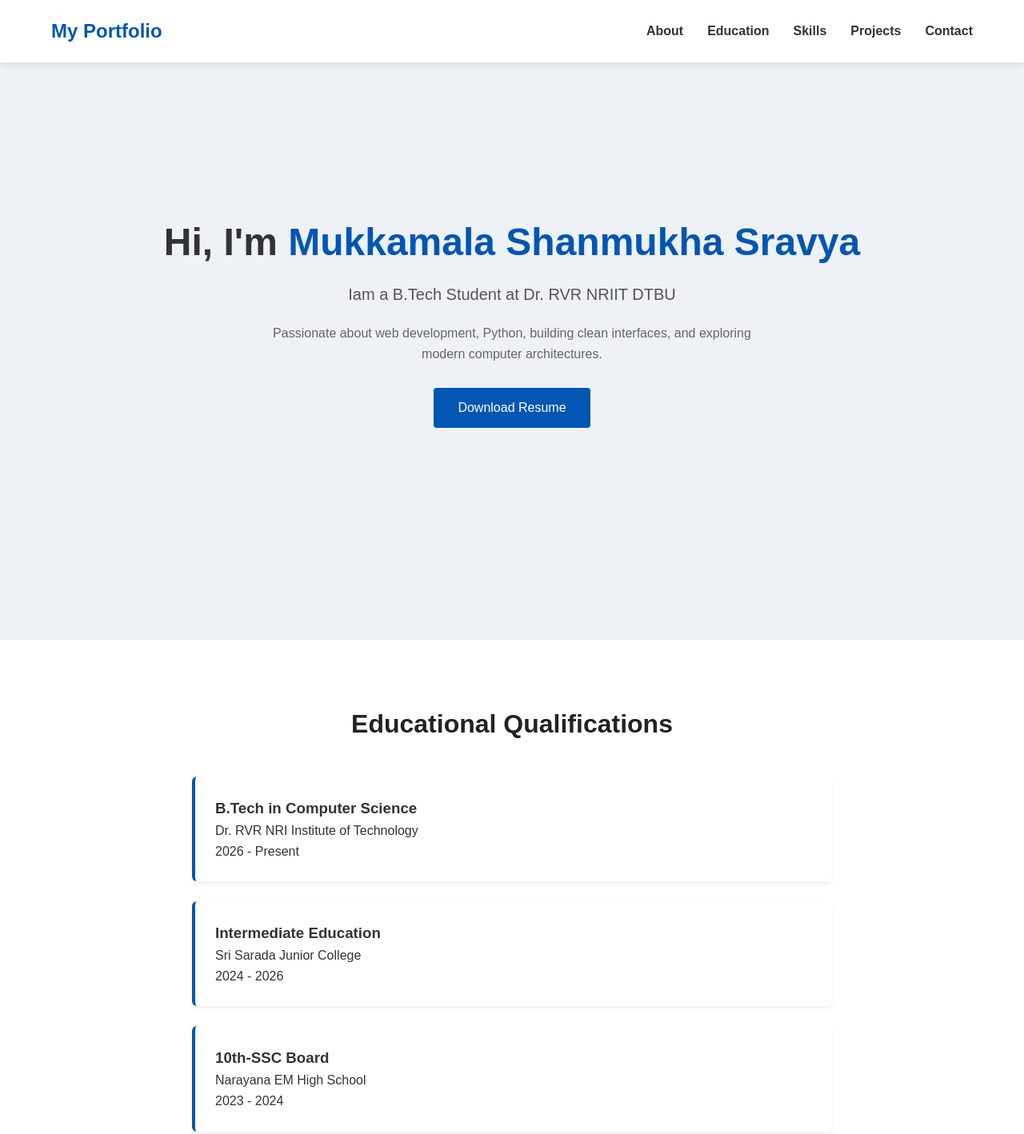
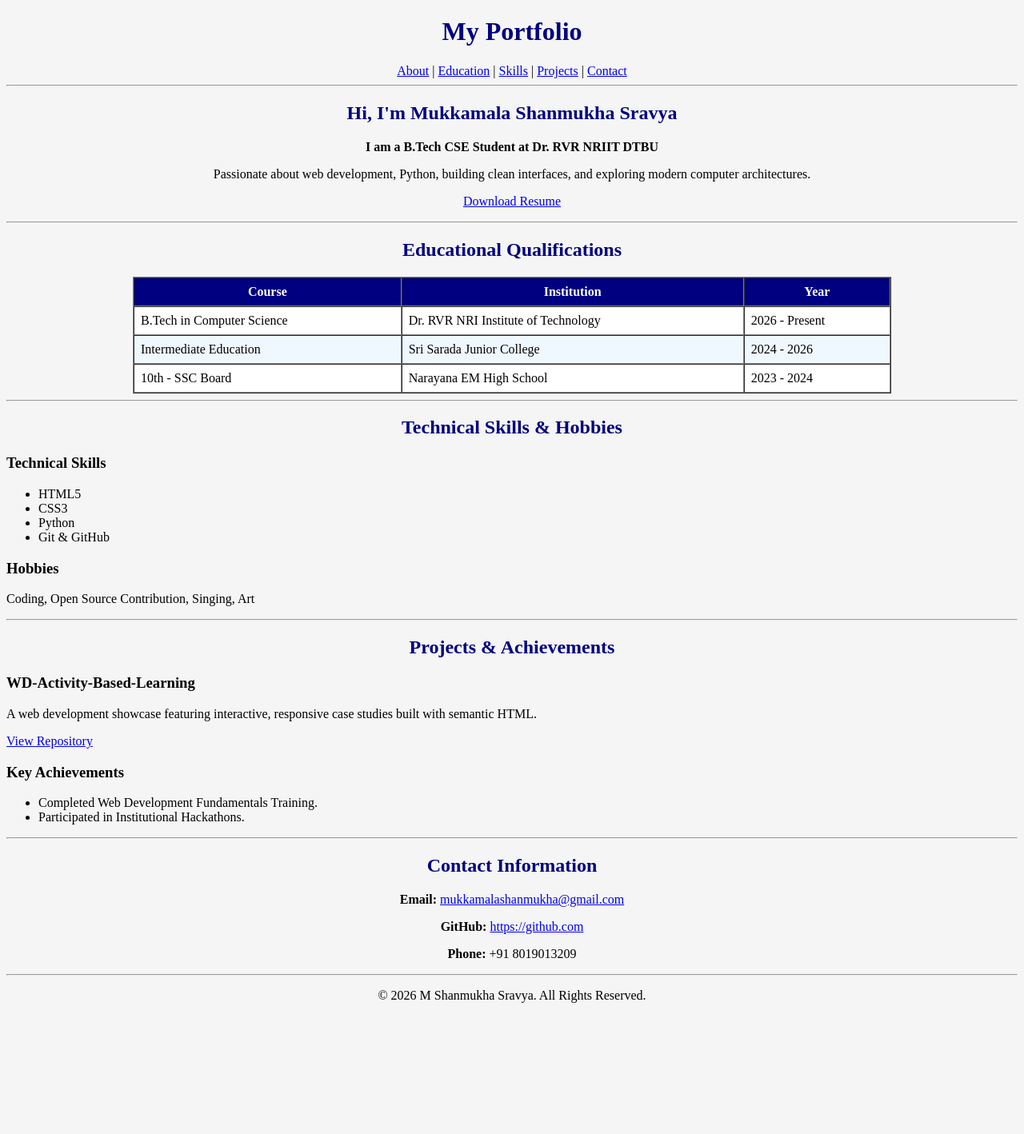
Before and after one commit to Shanmukha88/WD-Activity-Based-Learning, a plain HTML site: page Case study 1 - Personal portfolio.html in a window 1280 px wide. Shown: the top 1418 px of the page at 80% size. After the commit the page ends 1270 px from the top, so only its background shows below. Drawn offline with Linux system fonts and the light colour scheme.

Commit message:
Update Case study 1 - Personal portfolio.html

```diff
--- a/Case study 1 - Personal portfolio.html
+++ b/Case study 1 - Personal portfolio.html
@@ -2,272 +2,120 @@
 <html lang="en">
 <head>
     <meta charset="UTF-8">
-    <meta name="viewport" content="width=device-width, initial-scale=1.0">
-    <title>Personal Portfolio</title>
-    <style>
-        * {
-            margin: 0;
-            padding: 0;
-            box-sizing: border-box;
-            font-family: Arial, sans-serif;
-            scroll-behavior: smooth;
-        }
-        body {
-            color: #333;
-            line-height: 1.6;
-            background-color: #ffffff;
-        }
-        .navbar {
-            position: fixed;
-            top: 0;
-            width: 100%;
-            display: flex;
-            justify-content: space-between;
-            align-items: center;
-            padding: 20px 5%;
-            background-color: #ffffff;
-            box-shadow: 0 2px 10px rgba(0,0,0,0.1);
-            z-index: 1000;
-        }
-        .navbar .logo {
-            font-size: 24px;
-            font-weight: bold;
-            color: #0056b3;
-        }
-        .nav-links {
-            display: flex;
-            list-style: none;
-        }
-        .nav-links li {
-            margin-left: 30px;
-        }
-        .nav-links a {
-            text-decoration: none;
-            color: #333;
-            font-weight: bold;
-        }
-        .nav-links a:hover {
-            color: #0056b3;
-        }
-        @keyframes fadeIn {
-            from { opacity: 0; transform: translateY(-20px); }
-            to { opacity: 1; transform: translateY(0); }
-        }
-        @keyframes slideUp {
-            from { opacity: 0; transform: translateY(30px); }
-            to { opacity: 1; transform: translateY(0); }
-        }
-        .hero-section {
-            height: 100vh;
-            display: flex;
-            align-items: center;
-            justify-content: center;
-            text-align: center;
-            background: #eef1f5;
-            padding: 0 20px;
-        }
-        .hero-content h1 {
-            font-size: 48px;
-            margin-bottom: 10px;
-            animation: fadeIn 1s ease-out forwards;
-        }
-        .hero-content .highlight {
-            color: #0056b3;
-        }
-        .hero-content p {
-            font-size: 20px;
-            color: #555;
-            margin-bottom: 20px;
-        }
-        .hero-content .slide-up {
-            animation: slideUp 1s ease-out 0.3s forwards;
-            opacity: 0;
-        }
-        .hero-content .bio {
-            max-width: 600px;
-            font-size: 16px;
-            margin: 0 auto 30px auto;
-            color: #666;
-        }
-        .btn {
-            display: inline-block;
-            padding: 12px 30px;
-            background-color: #0056b3;
-            color: #ffffff;
-            text-decoration: none;
-            border-radius: 4px;
-        }
-        .btn:hover {
-            background-color: #004085;
-        }
-        .section {
-            padding: 80px 10%;
-        }
-        .section h2 {
-            text-align: center;
-            font-size: 32px;
-            margin-bottom: 40px;
-            color: #222;
-        }
-        .bg-light { background-color: #f9f9f9; }
-        .bg-dark { background-color: #1a1a1a; color: #ffffff; }
-        .bg-dark h2 { color: #ffffff; }
-        .timeline {
-            max-width: 800px;
-            margin: 0 auto;
-        }
-        .timeline-card {
-            background: #ffffff;
-            padding: 25px;
-            border-radius: 6px;
-            box-shadow: 0 4px 6px rgba(0,0,0,0.05);
-            margin-bottom: 25px;
-            border-left: 4px solid #0056b3;
-            color: #333;
-        }
-        .skills-grid {
-            display: flex;
-            flex-wrap: wrap;
-            justify-content: center;
-            gap: 15px;
-            margin-bottom: 40px;
-        }
-        .skill-tag {
-            background-color: #e9ecef;
-            padding: 8px 24px;
-            border-radius: 20px;
-            font-weight: bold;
-            color: #495057;
-        }
-        .sub-heading {
-            text-align: center;
-            margin-bottom: 15px;
-        }
-        .projects-grid {
-            display: flex;
-            flex-wrap: wrap;
-            gap: 30px;
-        }
-        .project-card {
-            background: #ffffff;
-            padding: 30px;
-            border-radius: 8px;
-            box-shadow: 0 4px 15px rgba(0,0,0,0.05);
-            flex: 1;
-            min-width: 280px;
-            color: #333;
-        }
-        .project-card h3 { margin-bottom: 15px; color: #0056b3; }
-        .project-card ul { padding-left: 20px; margin-top: 10px; }
-        .project-link {
-            display: inline-block;
-            margin-top: 15px;
-            color: #0056b3;
-            text-decoration: none;
-            font-weight: bold;
-        }
-        .contact-container {
-            text-align: center;
-        }
-        .contact-container p { margin-bottom: 15px; font-size: 18px; }
-        .contact-container a { color: #0080ff; text-decoration: none; }
-        footer {
-            text-align: center;
-            padding: 25px;
-            background-color: #111111;
-            color: #777777;
-            font-size: 14px;
-        }
-        @media (max-width: 768px) {
-            .nav-links { display: none; }
-            .hero-content h1 { font-size: 36px; }
-            .section { padding: 60px 5%; }
-        }
-    </style>
+    <title>My Personal Portfolio</title>
 </head>
-<body>
+<body bgcolor="whitesmoke" text="black">
 
-    <nav class="navbar">
-        <div class="logo">My Portfolio</div>
-        <ul class="nav-links">
-            <li><a href="#about">About</a></li>
-            <li><a href="#education">Education</a></li>
-            <li><a href="#skills">Skills</a></li>
-            <li><a href="#projects">Projects</a></li>
-            <li><a href="#contact">Contact</a></li>
-        </ul>
+    <header align="center">
+        <font color="navy">
+            <h1>My Portfolio</h1>
+        </font>
+        <nav>
+            <a href="#about">About</a> |
+            <a href="#education">Education</a> |
+            <a href="#skills">Skills</a> |
+            <a href="#projects">Projects</a> |
+            <a href="#contact">Contact</a>
         </nav>
-
-    <header class="hero-section" id="about">
-        <div class="hero-content">
-            <h1 class="fade-in">Hi, I'm <span class="highlight">Mukkamala Shanmukha Sravya</span></h1>
-            <p class="slide-up">Iam a B.Tech Student at Dr. RVR NRIIT DTBU</p>
-            <p class="bio">Passionate about web development, Python, building clean interfaces, and exploring modern computer architectures.</p>
-            <a href="#" class="btn" download>Download Resume</a>
-        </div>
+        <hr>
     </header>
 
-    <section class="section" id="education">
-        <h2>Educational Qualifications</h2>
-        <div class="timeline">
-            <div class="timeline-card">
-                <h3>B.Tech in Computer Science</h3>
-                <p>Dr. RVR NRI Institute of Technology</p>
-                <p>2026 - Present</p>
-            </div>
-            <div class="timeline-card">
-                <h3>Intermediate Education</h3>
-                <p>Sri Sarada Junior College</p>
-                <p>2024 - 2026</p>
-            </div>
-          <div class="timeline-card">
-                <h3>10th-SSC Board</h3>
-                <p>Narayana EM High School</p>
-                <p>2023 - 2024</p>
-            </div>
-        </div>
+    <main>
+        <section id="about" align="center">
+            <font color="navy">
+                <h2>Hi, I'm Mukkamala Shanmukha Sravya</h2>
+            </font>
+            <p><b>I am a B.Tech CSE Student at Dr. RVR NRIIT DTBU</b></p>
+            <p>Passionate about web development, Python, building clean interfaces, and exploring modern computer architectures.</p>
+            <p><a href="#" download>Download Resume</a></p>
         </section>
 
-    <section class="section bg-light" id="skills">
-        <h2>Technical Skills & Hobbies</h2>
-        <div class="skills-grid">
-            <div class="skill-tag">HTML5</div>
-            <div class="skill-tag">CSS3</div>
-            <div class="skill-tag">Python</div>
-            <div class="skill-tag">Git & GitHub</div>
-        </div>
-        <h3 class="sub-heading">Hobbies</h3>
-        <p style="text-align: center; color: #555;">Coding, Open Source Contribution, Singing, Art</p>
+        <hr>
+
+        <section id="education">
+            <font color="navy">
+                <h2 align="center">Educational Qualifications</h2>
+            </font>
+            <table border="1" cellpadding="8" cellspacing="0" align="center" width="75%" bgcolor="white">
+                <tr bgcolor="navy">
+                    <th><font color="white">Course</font></th>
+                    <th><font color="white">Institution</font></th>
+                    <th><font color="white">Year</font></th>
+                </tr>
+                <tr>
+                    <td>B.Tech in Computer Science</td>
+                    <td>Dr. RVR NRI Institute of Technology</td>
+                    <td>2026 - Present</td>
+                </tr>
+                <tr bgcolor="aliceblue">
+                    <td>Intermediate Education</td>
+                    <td>Sri Sarada Junior College</td>
+                    <td>2024 - 2026</td>
+                </tr>
+                <tr>
+                    <td>10th - SSC Board</td>
+                    <td>Narayana EM High School</td>
+                    <td>2023 - 2024</td>
+                </tr>
+            </table>
         </section>
 
-    <section class="section" id="projects">
-        <h2>Projects & Achievements</h2>
-        <div class="projects-grid">
-            <div class="project-card">
+        <hr>
+
+        <section id="skills">
+            <font color="navy">
+                <h2 align="center">Technical Skills &amp; Hobbies</h2>
+            </font>
+
+            <h3>Technical Skills</h3>
+            <ul>
+                <li>HTML5</li>
+                <li>CSS3</li>
+                <li>Python</li>
+                <li>Git &amp; GitHub</li>
+            </ul>
+
+            <h3>Hobbies</h3>
+            <p>Coding, Open Source Contribution, Singing, Art</p>
+        </section>
+
+        <hr>
+
+        <section id="projects">
+            <font color="navy">
+                <h2 align="center">Projects &amp; Achievements</h2>
+            </font>
+
+            <article>
                 <h3>WD-Activity-Based-Learning</h3>
-                <p>A web development showcase featuring interactive, responsive case studies built with semantic HTML and internal CSS layouts.</p>
-                <a href="#" class="project-link">View Repository</a>
-            </div>
-            <div class="project-card">
+                <p>A web development showcase featuring interactive, responsive case studies built with semantic HTML.</p>
+                <p><a href="#">View Repository</a></p>
+            </article>
+
+            <article>
                 <h3>Key Achievements</h3>
                 <ul>
                     <li>Completed Web Development Fundamentals Training.</li>
                     <li>Participated in Institutional Hackathons.</li>
                 </ul>
-            </div>
-        </div>
+            </article>
         </section>
 
-    <section class="section bg-dark" id="contact">
+        <hr>
+
+        <section id="contact" align="center">
+            <font color="navy">
                 <h2>Contact Information</h2>
-        <div class="contact-container">
-            <p>Email: <a href="mailto:mukkamalashanmukha@gmail.com">mukkamalashanmukha@gmail.com</a></p>
-            <p>GitHub: <a href="https://github.com/Shanmukha88" target="_blank">https://github.com/Shanmukha88</a></p>
-            <p>Phone: +91 8019013209</p>
-        </div>
+            </font>
+            <p><b>Email:</b> <a href="mailto:mukkamalashanmukha@gmail.com">mukkamalashanmukha@gmail.com</a></p>
+            <p><b>GitHub:</b> <a href="https://github.com" target="_blank">https://github.com</a></p>
+            <p><b>Phone:</b> +91 8019013209</p>
         </section>
+    </main>
 
-    <footer>
+    <hr>
+
+    <footer align="center">
         <p>&copy; 2026 M Shanmukha Sravya. All Rights Reserved.</p>
     </footer>
 
```
Lines whose indentation alone changed are shown as unchanged.
